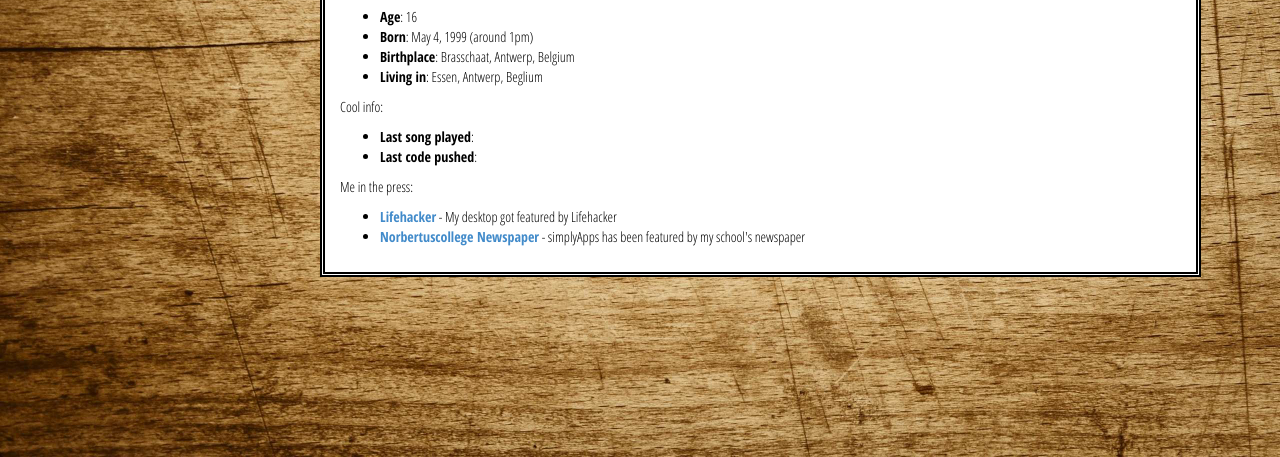
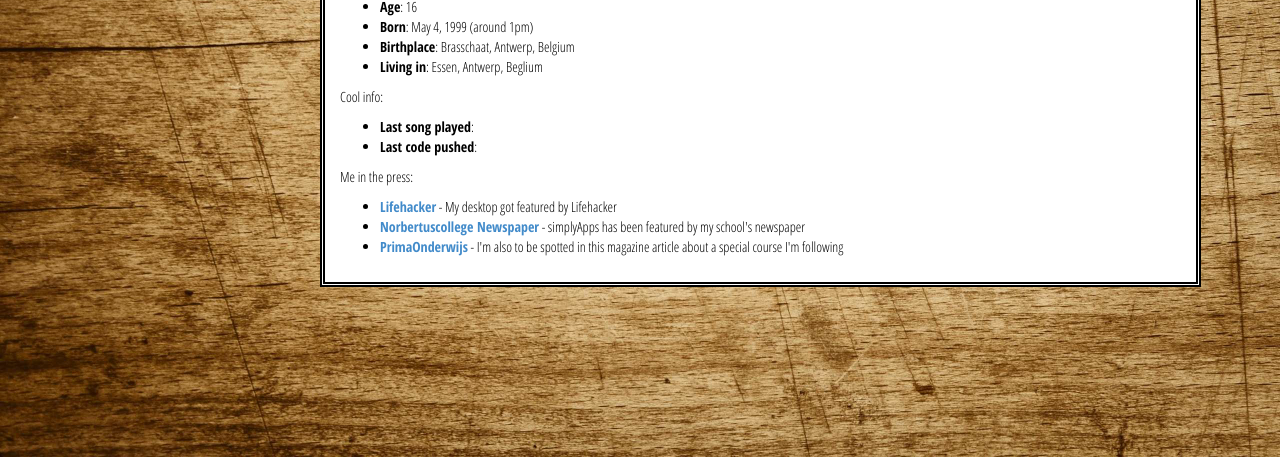
Before and after one commit to tkon99/tkon99.github.io, a plain HTML site: page index.html in a window 1280 px wide. Both pictures are taken after a click on the link "About me". Shown: the part 343-800 px from the top of the page. Drawn offline with nearby package versions, Linux system fonts and the light colour scheme; no server answers.

Commit message:
added yet another article I'm in :D

```diff
--- a/index.html
+++ b/index.html
@@ -52,6 +52,7 @@
 				<p>Me in the press:<ul>
 					<li><b><a href="http://lifehacker.com/the-high-orbit-desktop-1680449151" target="_blank">Lifehacker</a></b> - My desktop got featured by Lifehacker</li>
 					<li><b><a href="docs/article.pdf" target="_blank">Norbertuscollege Newspaper</a></b> - simplyApps has been featured by my school's newspaper</li>
+					<li><b><a href="docs/econasium.pdf" target="_blank">PrimaOnderwijs</a></b> - I'm also to be spotted in this magazine article about a special course I'm following</li>
 					</ul>
 				</p>
 			</div>
```
Also changed, not shown: 1 other file.
